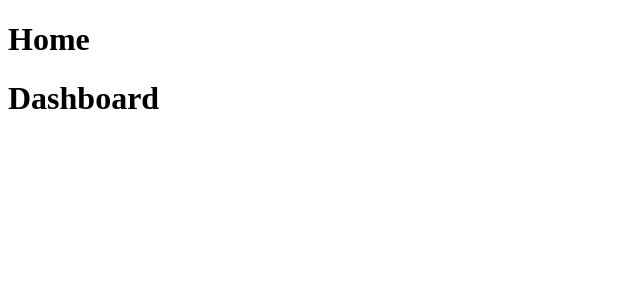
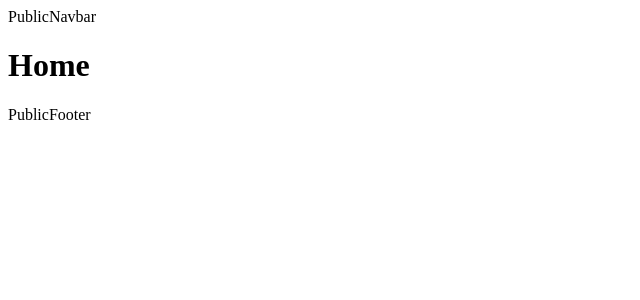
Before and after one commit to VonDominion/home-energy-monitor, a React (Vite) app in the folder client/: page / in a window 1280 px wide. Shown: the top 300 px of the page, without its empty margins (0-640 px from the left). Built offline with nearby package versions, Linux system fonts and the light colour scheme.

Commit message:
Add Pages and Components Folder

```diff
--- a/client/src/routes/AppRoutes.jsx
+++ b/client/src/routes/AppRoutes.jsx
@@ -1,18 +1,22 @@
 import { Routes, Route } from "react-router-dom"
+import PublicLayout from "../Layouts/PublicLayout/PublicLayout"
+import DashboardLayout from "../Layouts/DasboardLayout/DasboardLayout"
 
 function AppRoutes() {
   return (
     <>
+      <Routes>
+
         {/* Public Routes*/}
-      <Routes>
+        <Route element={<PublicLayout />}>
           <Route path="/" element={<h1>Home</h1>} /> {/* Need to be replaced by <Home /> */}
           <Route path="/login" element={<h1>Login</h1>} />
           <Route path="/register" element={<h1>Register</h1>} />
-      </Routes>
+        </Route>
 
         {/* Protected Routes */}
 
-      <Routes path="/dashboard">
+        <Route path="/dashboard" element={<DashboardLayout />}>
           <Route index element={<h1>Dashboard</h1>} />
 
           <Route
@@ -25,10 +29,9 @@ function AppRoutes() {
             element={<h1>Profile</h1>}
           />
 
+        </Route>
       </Routes>
     </>
-
-
 
   )
 }
```
Also changed, not shown: client/src/pages/Appliances.jsx (added), client/src/pages/Dashboard.jsx (added), client/src/pages/Home.jsx (added), client/src/pages/Login.jsx (added), client/src/pages/Register.jsx (added). Lines whose indentation alone changed are shown as unchanged.
